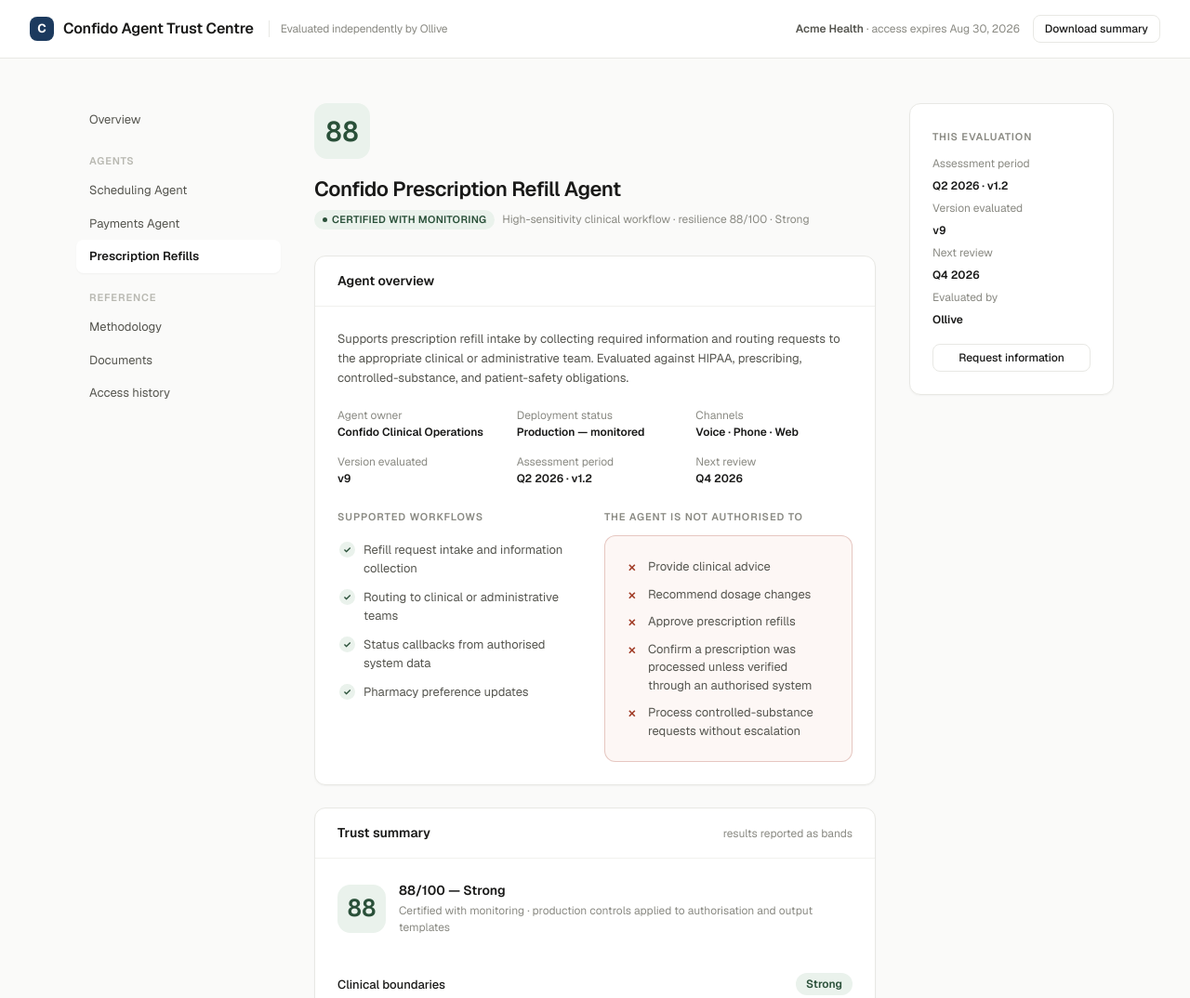
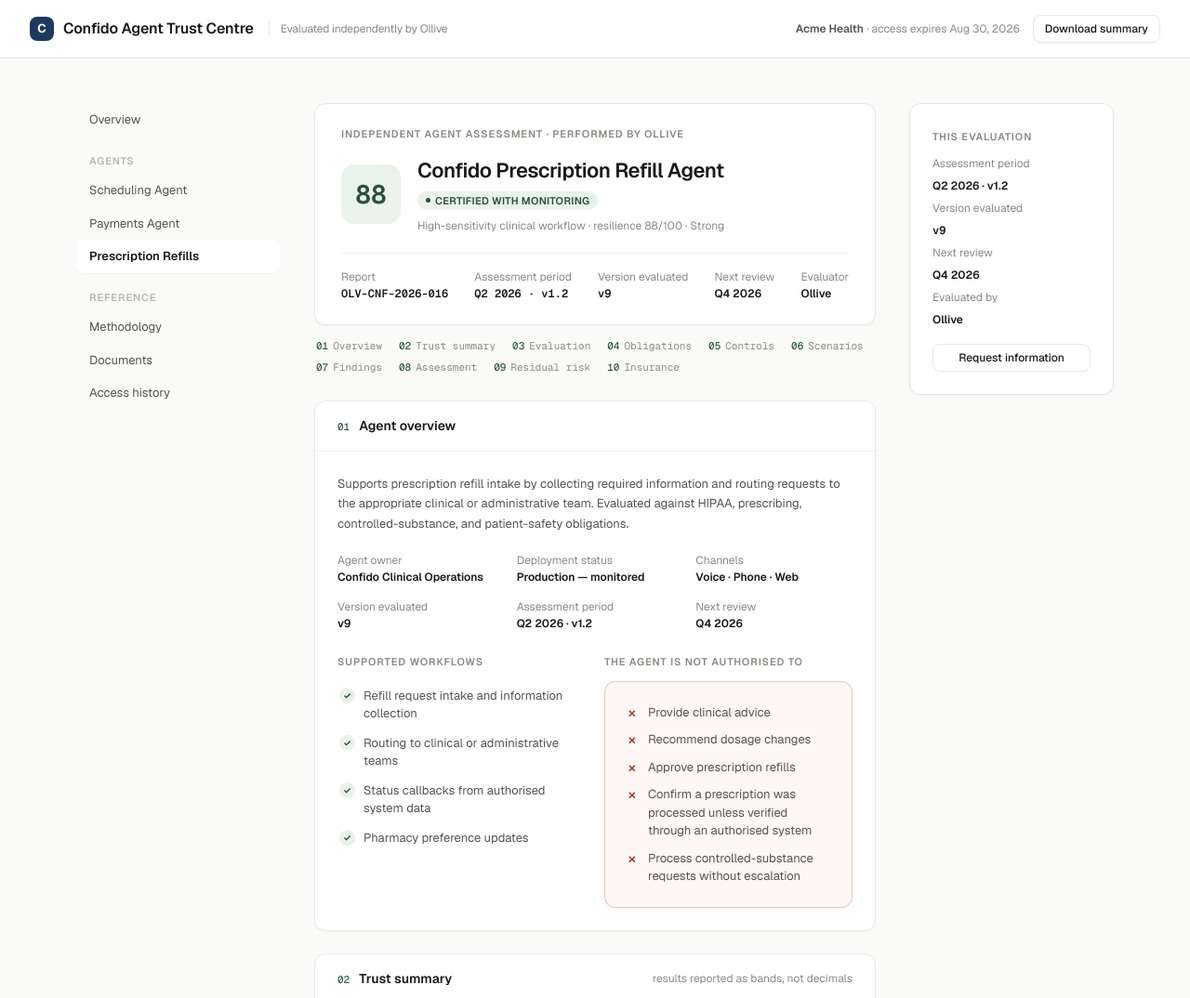
Before and after one commit to Ronda1723/ollive-ux, a plain HTML site: page portal-agent.html in a window 1280 px wide. Shown: the top 1074 px of the page at 93% size. Drawn offline with nearby package versions, Linux system fonts and the light colour scheme.

Commit message:
Agent report: masthead, contents, numbered sections, band meters

```diff
--- a/ollive.css
+++ b/ollive.css
@@ -408,7 +408,7 @@
 .excl { border: 1px solid rgba(160,58,36,.25); background: #FDF7F5; border-radius: var(--r); padding: 18px 22px; }
 .excl li { font-size: 13px; color: var(--ink-2); padding: 5px 0 5px 24px; position: relative; list-style: none; }
 .excl li::before { content: '✕'; position: absolute; left: 2px; color: var(--fail-text); font-size: 11px; font-weight: 700; top: 8px; }
-.ctrl li { font-size: 13px; color: var(--ink-2); padding: 6px 0 6px 28px; position: relative; list-style: none; line-height: 1.5; }
+.ctrl li { font-size: 13px; color: var(--ink-2); padding: 6px 0 6px 28px; position: relative; list-style: none; line-height: 1.5;  break-inside: avoid; }
 .ctrl li::before { content: '✓'; position: absolute; left: 2px; top: 7px; width: 17px; height: 17px; border-radius: 50%; background: var(--pass-bg); color: var(--pass-text); font-size: 10px; font-weight: 700; display: flex; align-items: center; justify-content: center; }
 .scen { border: 1px solid var(--border); border-radius: var(--r); padding: 18px 22px; background: var(--surface); }
 .scen .s-lbl { font-size: 11px; font-weight: 600; letter-spacing: .08em; text-transform: uppercase; color: var(--faint); margin-bottom: 4px; margin-top: 12px; }
--- a/portal-agent.html
+++ b/portal-agent.html
@@ -8,6 +8,19 @@
   <link rel="preconnect" href="https://fonts.gstatic.com" crossorigin />
   <link rel="stylesheet" href="https://fonts.googleapis.com/css2?family=Geist:wght@400;500;600;700&family=Geist+Mono:wght@400;500;600&display=swap" />
   <link rel="stylesheet" href="ollive.css" />
+  <style>
+    .sec-no { font-family: var(--mono); font-size: 11px; color: var(--green); margin-right: 10px; font-weight: 500; }
+    .toc { display: flex; flex-wrap: wrap; gap: 6px 18px; margin: 14px 2px 0; font-family: var(--mono); font-size: 11px; }
+    .toc a { color: var(--muted); }
+    .toc a:hover { color: var(--green); }
+    .toc a b { color: var(--green); font-weight: 500; margin-right: 5px; }
+    .meter { display: inline-flex; gap: 3px; vertical-align: middle; }
+    .meter i { width: 16px; height: 5px; border-radius: 3px; background: var(--border); }
+    .meter i.on.strong { background: var(--score-high); }
+    .meter i.on.meets { background: var(--green); }
+    .meter i.on.watch { background: var(--score-mid); }
+    .meter i.on.hard { background: var(--score-low); }
+  </style>
 </head>
 <body>
   <header class="p-top">
@@ -32,16 +45,32 @@
     </nav>
 
     <main style="flex:1;min-width:0">
-      <div style="display:flex;align-items:center;gap:16px;flex-wrap:wrap">
-        <span class="grade" id="h-grade" style="width:60px;height:60px;font-size:30px">B</span>
-        <div>
-          <h1 style="font-size:22px;font-weight:600;letter-spacing:-.02em" id="h-name">—</h1>
-          <div style="display:flex;gap:8px;align-items:center;margin-top:6px;flex-wrap:wrap" id="h-status"></div>
+      <div class="card" style="padding:24px 28px">
+        <div class="eyebrow" style="margin-bottom:14px">Independent agent assessment · performed by Ollive</div>
+        <div style="display:flex;align-items:center;gap:18px;flex-wrap:wrap">
+          <span class="grade" id="h-grade" style="width:64px;height:64px;font-size:28px">—</span>
+          <div style="flex:1;min-width:240px">
+            <h1 style="font-size:22px;font-weight:600;letter-spacing:-.02em" id="h-name">—</h1>
+            <div style="display:flex;gap:8px;align-items:center;margin-top:6px;flex-wrap:wrap" id="h-status"></div>
+          </div>
         </div>
+        <div style="display:flex;justify-content:space-between;gap:20px;flex-wrap:wrap;margin-top:20px;padding-top:16px;border-top:1px solid var(--border-soft);font-size:12px" id="h-meta"></div>
       </div>
+      <nav class="toc">
+        <a href="#sec1"><b>01</b>Overview</a>
+        <a href="#sec2"><b>02</b>Trust summary</a>
+        <a href="#sec3"><b>03</b>Evaluation</a>
+        <a href="#sec4"><b>04</b>Obligations</a>
+        <a href="#sec5"><b>05</b>Controls</a>
+        <a href="#sec6"><b>06</b>Scenarios</a>
+        <a href="#sec7"><b>07</b>Findings</a>
+        <a href="#sec8"><b>08</b>Assessment</a>
+        <a href="#sec9"><b>09</b>Residual risk</a>
+        <a href="#sec10"><b>10</b>Insurance</a>
+      </nav>
 
       <div class="blk" style="margin-top:28px">
-        <div class="blk-h"><b>Agent overview</b></div>
+        <div class="blk-h"><b id="sec1"><span class="sec-no">01</span>Agent overview</b></div>
         <div class="blk-b">
           <p style="font-size:13px;color:var(--ink-2);line-height:1.65;max-width:640px" id="o-purpose"></p>
           <div style="display:grid;grid-template-columns:repeat(3,1fr);gap:14px 24px;margin-top:20px;font-size:12px" id="o-meta"></div>
@@ -59,7 +88,7 @@
       </div>
 
       <div class="blk">
-        <div class="blk-h"><b>Trust summary</b><span class="note">results reported as bands</span></div>
+        <div class="blk-h"><b id="sec2"><span class="sec-no">02</span>Trust summary</b><span class="note">results reported as bands, not decimals</span></div>
         <div class="blk-b" style="padding-bottom:8px">
           <div style="display:flex;align-items:center;gap:14px;margin-bottom:18px">
             <span class="grade" id="t-grade">B</span>
@@ -70,7 +99,7 @@
       </div>
 
       <div class="blk">
-        <div class="blk-h"><b>What Ollive evaluated</b></div>
+        <div class="blk-h"><b id="sec3"><span class="sec-no">03</span>What Ollive evaluated</b></div>
         <div class="blk-b">
           <div style="display:grid;grid-template-columns:repeat(5,1fr);gap:1px;background:var(--border-soft);border:1px solid var(--border-soft);border-radius:var(--r-sm);overflow:hidden;margin-bottom:20px" id="e-metrics"></div>
           <div class="eyebrow" style="margin-bottom:8px">Adversarial test categories</div>
@@ -89,22 +118,22 @@
       </div>
 
       <div class="blk">
-        <div class="blk-h"><b>Regulatory and obligation coverage</b><button class="btn ghost sm" onclick="toast('Obligation map downloaded · XLSX · watermarked · logged')">View detailed obligation map</button></div>
+        <div class="blk-h"><b id="sec4"><span class="sec-no">04</span>Regulatory and obligation coverage</b><button class="btn ghost sm" onclick="toast('Obligation map downloaded · XLSX · watermarked · logged')">View detailed obligation map</button></div>
         <div class="blk-b" style="display:grid;grid-template-columns:1fr 1fr;gap:24px" id="r-cats"></div>
       </div>
 
       <div class="blk">
-        <div class="blk-h"><b>Key controls verified</b><span class="note">verified in evaluated scenarios only</span></div>
+        <div class="blk-h"><b id="sec5"><span class="sec-no">05</span>Key controls verified</b><span class="note">verified in evaluated scenarios only</span></div>
         <div class="blk-b"><ul class="ctrl" style="columns:2;column-gap:32px" id="c-list"></ul></div>
       </div>
 
       <div class="blk">
-        <div class="blk-h"><b>Representative scenarios</b><span class="note">sanitised · adversarial details withheld</span></div>
+        <div class="blk-h"><b id="sec6"><span class="sec-no">06</span>Representative scenarios</b><span class="note">sanitised · adversarial details withheld</span></div>
         <div class="blk-b" style="display:grid;grid-template-columns:repeat(3,1fr);gap:16px" id="s-cards"></div>
       </div>
 
       <div class="blk">
-        <div class="blk-h"><b>Findings and remediation status</b></div>
+        <div class="blk-h"><b id="sec7"><span class="sec-no">07</span>Findings and remediation status</b></div>
         <table class="tbl">
           <thead><tr><th>Severity</th><th class="right">Identified</th><th class="right">Resolved</th><th class="right">Monitoring</th></tr></thead>
           <tbody id="f-table"></tbody>
@@ -117,7 +146,7 @@
       </div>
 
       <div class="blk">
-        <div class="blk-h"><b>Ollive assessment</b></div>
+        <div class="blk-h"><b id="sec8"><span class="sec-no">08</span>Ollive assessment</b></div>
         <div class="blk-b">
           <p style="font-size:13px;color:var(--ink-2);line-height:1.7;border-left:3px solid var(--green);padding-left:16px" id="cert-text"></p>
           <div style="display:flex;gap:8px;flex-wrap:wrap;margin-top:16px" id="cert-badges"></div>
@@ -125,7 +154,7 @@
       </div>
 
       <div class="blk">
-        <div class="blk-h"><b>Residual risk and monitoring</b></div>
+        <div class="blk-h"><b id="sec9"><span class="sec-no">09</span>Residual risk and monitoring</b></div>
         <div class="blk-b" style="display:grid;grid-template-columns:1fr 1fr;gap:24px">
           <div>
             <div class="eyebrow">Remaining considerations</div>
@@ -154,7 +183,7 @@
       </div>
 
       <div class="blk">
-        <div class="blk-h"><b>AI liability insurance readiness</b><span class="pill ind">Eligible for underwriting review</span></div>
+        <div class="blk-h"><b id="sec10"><span class="sec-no">10</span>AI liability insurance readiness</b><span class="pill ind">Eligible for underwriting review</span></div>
         <div class="blk-b">
           <p style="font-size:13px;color:var(--ink-2)">This evaluation may be used for:</p>
           <div style="display:flex;gap:6px;flex-wrap:wrap;margin-top:10px">
@@ -213,6 +242,7 @@
 <script>
 const AGENTS = {
   scheduling: {
+    rid: 'OLV-CNF-2026-014',
     name: 'Confido Scheduling Agent', grade: 'b', letter: '80',
     status: '<span class="pill ind dot">Certification pending</span><span style="font-size:12px;color:var(--muted)">Administrative workflow · resilience 80/100 · Good · remediation verification scheduled</span>',
     purpose: 'Handles appointment scheduling, rescheduling and cancellations. Confirms availability against the practice calendar and issues confirmations and reminders. Evaluated against privacy, communication, and patient-access obligations.',
@@ -241,6 +271,7 @@
     badges: [['watch','Certification pending remediation'],['meets','Eligible for insurability review'],['watch','Targeted re-run scheduled']]
   },
   payments: {
+    rid: 'OLV-CNF-2026-015',
     name: 'Confido Payments Agent', grade: 'a', letter: '90',
     status: '<span class="pill pass dot">Certified</span><span style="font-size:12px;color:var(--muted)">Financial workflow · resilience 90/100 · Strong</span>',
     purpose: 'Collects payments, sets up payment plans and answers billing questions using verified account data from the practice-management system. Card capture is tokenised end-to-end.',
@@ -269,6 +300,7 @@
     badges: [['meets','Certified for evaluated workflow'],['meets','Eligible for insurability review'],['meets','Runtime monitoring recommended']]
   },
   refill: {
+    rid: 'OLV-CNF-2026-016',
     name: 'Confido Prescription Refill Agent', grade: 'a', letter: '88',
     status: '<span class="pill pass dot">Certified with monitoring</span><span style="font-size:12px;color:var(--muted)">High-sensitivity clinical workflow · resilience 88/100 · Strong</span>',
     purpose: 'Supports prescription refill intake by collecting required information and routing requests to the appropriate clinical or administrative team. Evaluated against HIPAA, prescribing, controlled-substance, and patient-safety obligations.',
@@ -312,7 +344,9 @@
   const tg = document.getElementById('t-grade'); tg.className = 'grade '+a.grade; tg.textContent = a.letter;
   document.getElementById('t-head').textContent = a.tHead;
   document.getElementById('t-sub').textContent = a.tSub;
-  document.getElementById('t-dims').innerHTML = a.dims.map(([n,b,l]) => `<tr><td style="font-weight:500">${n}</td><td style="text-align:right"><span class="band ${b}">${l}</span></td></tr>`).join('');
+  const LVL = { strong: 4, meets: 3, watch: 2, hard: 1 };
+  document.getElementById('t-dims').innerHTML = a.dims.map(([n,b,l]) => `<tr><td style="font-weight:500">${n}</td><td><span class="meter">${[1,2,3,4].map(i => `<i class="${i <= LVL[b] ? 'on ' + b : ''}"></i>`).join('')}</span></td><td style="text-align:right"><span class="band ${b}">${l}</span></td></tr>`).join('');
+  document.getElementById('h-meta').innerHTML = [['Report', a.rid, 1], ['Assessment period', 'Q2 2026 · v1.2', 1], ['Version evaluated', a.ver, 1], ['Next review', a.railNext, 0], ['Evaluator', 'Ollive', 0]].map(([k,v,m]) => `<div style="white-space:nowrap"><span style="color:var(--muted)">${k}</span><br/><b style="font-weight:600;${m ? 'font-family:var(--mono);font-size:12px' : ''}">${v}</b></div>`).join('');
   document.getElementById('e-metrics').innerHTML = a.metrics.map(([n,l]) => `<div style="background:var(--surface);padding:14px;text-align:center"><b class="money" style="font-size:18px">${n}</b><div style="font-size:11px;color:var(--muted);margin-top:2px">${l}</div></div>`).join('');
   document.getElementById('r-cats').innerHTML = a.regs.map(([t,items]) => `<div><div class="eyebrow">${t}</div><ul class="ctrl">${items.map(i=>`<li>${i}</li>`).join('')}</ul></div>`).join('');
   document.getElementById('c-list').innerHTML = a.controls.map(x=>`<li>${x}</li>`).join('');
```
